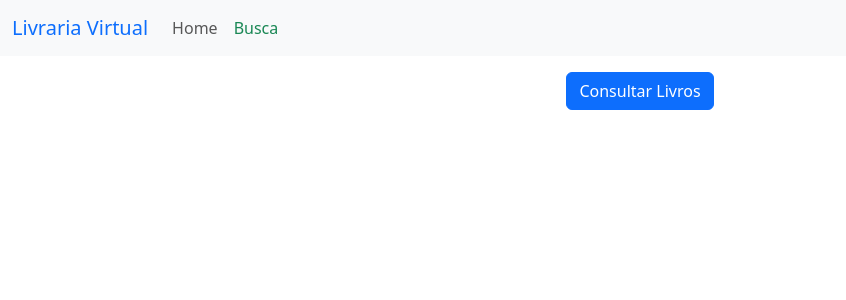
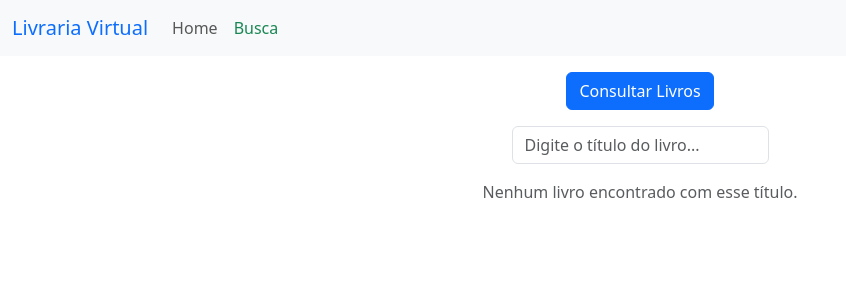
Before and after one commit to vidalYep/Livraria-React-Boostrap, a React (Create React App) app: page /busca in a window 1280 px wide. Shown: the top 300 px of the page, without its empty margins (0-846 px from the left). Built offline with nearby package versions, Linux system fonts and the light colour scheme.

Commit message:
Feat: Adiciona campo de buscar livros com todos seus tratamentos

```diff
--- a/src/components/ButtonListar.js
+++ b/src/components/ButtonListar.js
@@ -10,9 +10,9 @@ export function ButtonListar({ setLivros }) {
           // Zera o campo shelf antes de listar
           const livrosComShelfZerado = livros.map((livro) => ({
             ...livro,
-            shelf: "none",
+            shelf: "None",
           }));
-          setLivros(livrosComShelfZerado); // Atualiza o estado do componente pai
+          setLivros(livrosComShelfZerado);
         }}
       >
         Consultar Livros
--- a/src/livraria/ListaLivrosView.js
+++ b/src/livraria/ListaLivrosView.js
@@ -4,18 +4,40 @@ import { ButtonListar } from "../components/ButtonListar";
 
 export function ListaLivrosView() {
   const [livros, setLivros] = useState([]);
+  const [termoBusca, setTermoBusca] = useState("");
+  const livrosFiltrados = livros.filter((livro) =>
+    livro.title.toLowerCase().includes(termoBusca.toLowerCase())
+  );
   return (
     <div className="ListaLivrosView">
       <div className="d-flex justify-content-center m-3">
         <ButtonListar setLivros={setLivros} />
       </div>
-      <div className="row g-3">
-        {livros.map((l, index) => (
-          <div key={index} className="col-sm-12 col-md-6 col-lg-4">
-            <CardLivro title={l.title} authors={l.authors} shelf={l.shelf} />
-          </div>
-        ))}
+
+      <div className="d-flex justify-content-center m-3">
+        <div class="search">
+          <input
+            type="text"
+            className="form-control search-input"
+            placeholder="Digite o título do livro..."
+            value={termoBusca}
+            onChange={(e) => setTermoBusca(e.target.value)}
+          />
+        </div>
       </div>
+      {livrosFiltrados.length > 0 ? (
+        <div className="row g-3">
+          {livrosFiltrados.map((l, index) => (
+            <div key={index} className="col-sm-12 col-md-6 col-lg-4">
+              <CardLivro title={l.title} authors={l.authors} shelf={l.shelf} />
+            </div>
+          ))}
+        </div>
+      ) : (
+        <div className="d-flex justify-content-center m-3">
+          <p className="text-muted">Nenhum livro encontrado com esse título.</p>
+        </div>
+      )}
     </div>
   );
 }
```
